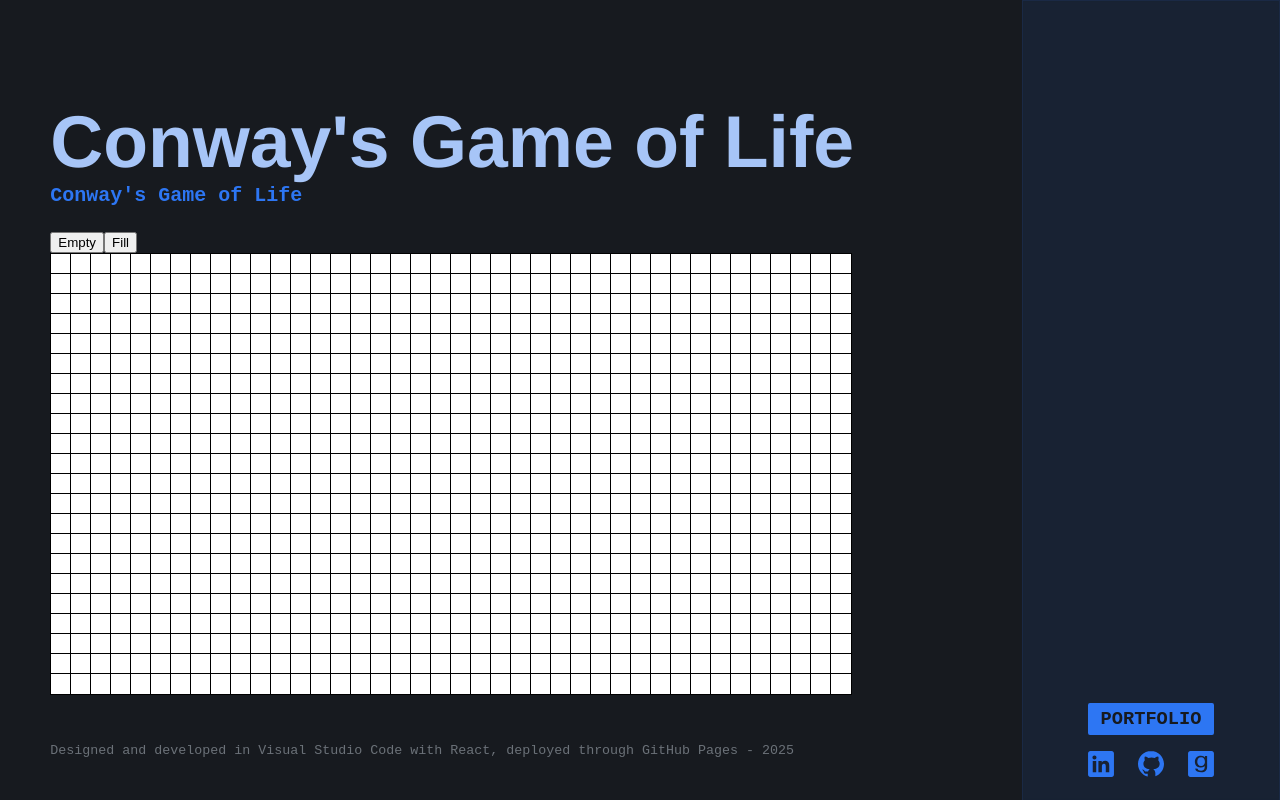
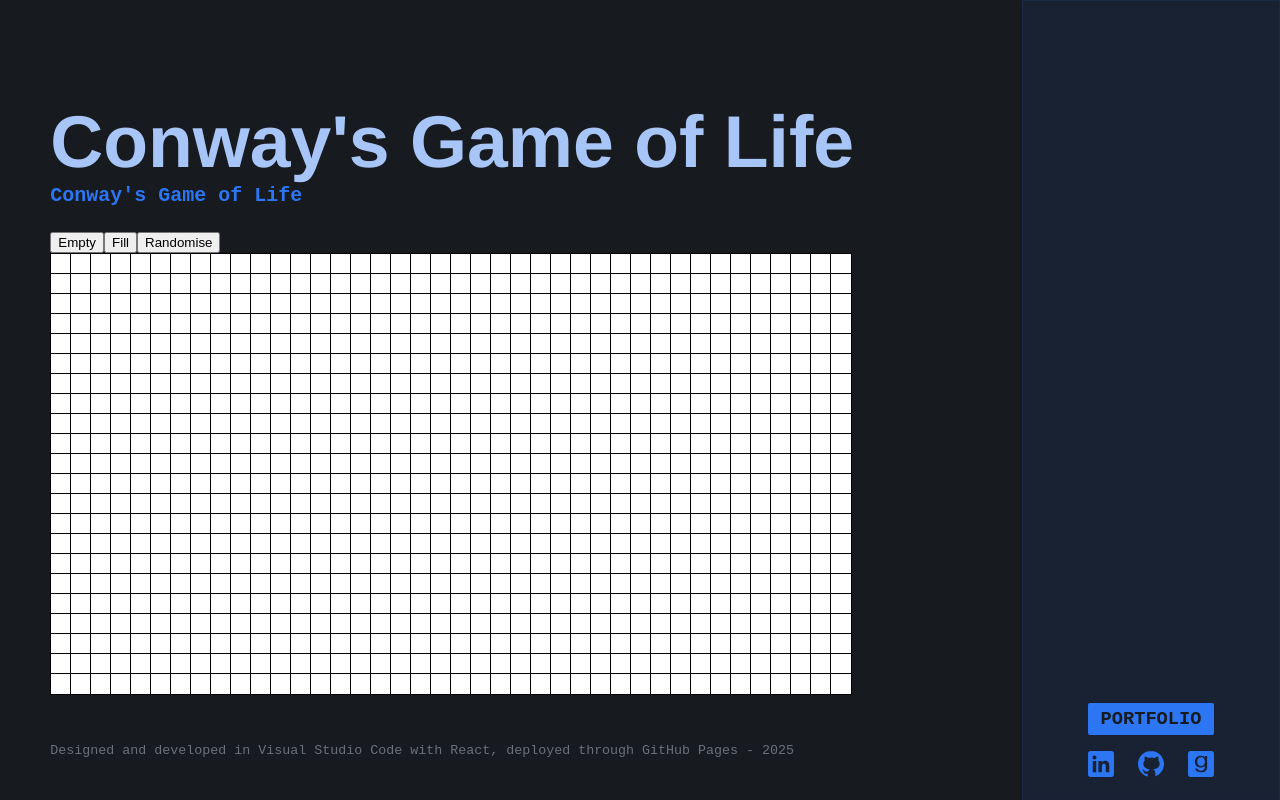
Before and after one commit to callumSharman/conways-react, a React (Create React App) app: page / in a window 1280 px wide. Built offline with nearby package versions, Linux system fonts and the light colour scheme.

Commit message:
main grid functions added

```diff
--- a/src/components/GameBoard/index.css
+++ b/src/components/GameBoard/index.css
@@ -6,6 +6,6 @@
 .cell{
   border: solid;
   border-color: black;
-  background-color: white;
+  /* background-color: white; */
   border-width: 1px;
 }
--- a/src/components/GameBoard/index.js
+++ b/src/components/GameBoard/index.js
@@ -18,15 +18,24 @@ function GameBoard({numRows, numCols}){
     return <div className='cell' style={{width: cellWidth, height: cellWidth, backgroundColor: isAlive ? 'black' : 'white'}}></div>
   });
 
-
+  // fill the grid with white squares
   const emptyGrid = () => {
-
     const newArray = Array.from(cellsArr).fill(0);
     setCells(newArray);
   }
+
+  // fill the grid with black squares
   const fillGrid = () => {
+    const newArray = Array.from(cellsArr).fill(1);
+    setCells(newArray);
+  }
 
-    const newArray = Array.from(cellsArr).fill(1);
+  // fill the grid with randomised squares
+  const randomiseGrid =() => {
+    const newArray = Array.from(cellsArr);
+    for(let i = 0; i < cellsArr.length; i ++){
+      newArray[i] = Math.round(Math.random());
+    }
     setCells(newArray);
   }
 
@@ -34,6 +43,7 @@ function GameBoard({numRows, numCols}){
     <>
       <button onClick={() => {emptyGrid()}}>Empty</button>
       <button onClick={() => {fillGrid()}}>Fill</button>
+      <button onClick={() => {randomiseGrid()}}>Randomise</button>
       <div className='grid' id='gameGrid' ref={gridRef} style={{gridTemplateColumns: `repeat(${numCols}, ${cellWidth}px)`,
                                     gridTemplateRows: `repeat(${numRows}, ${cellWidth}px)`,
       }}>
```
